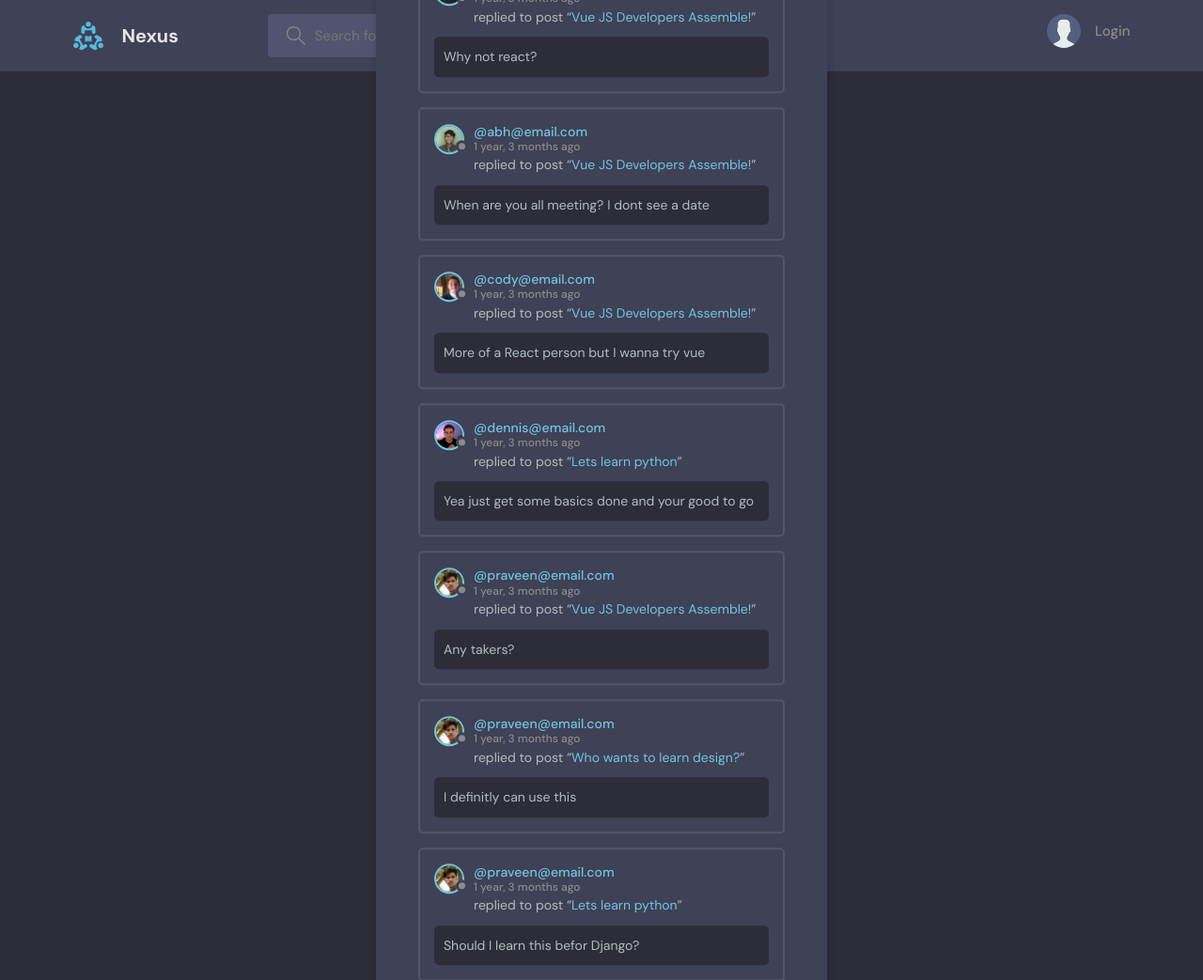
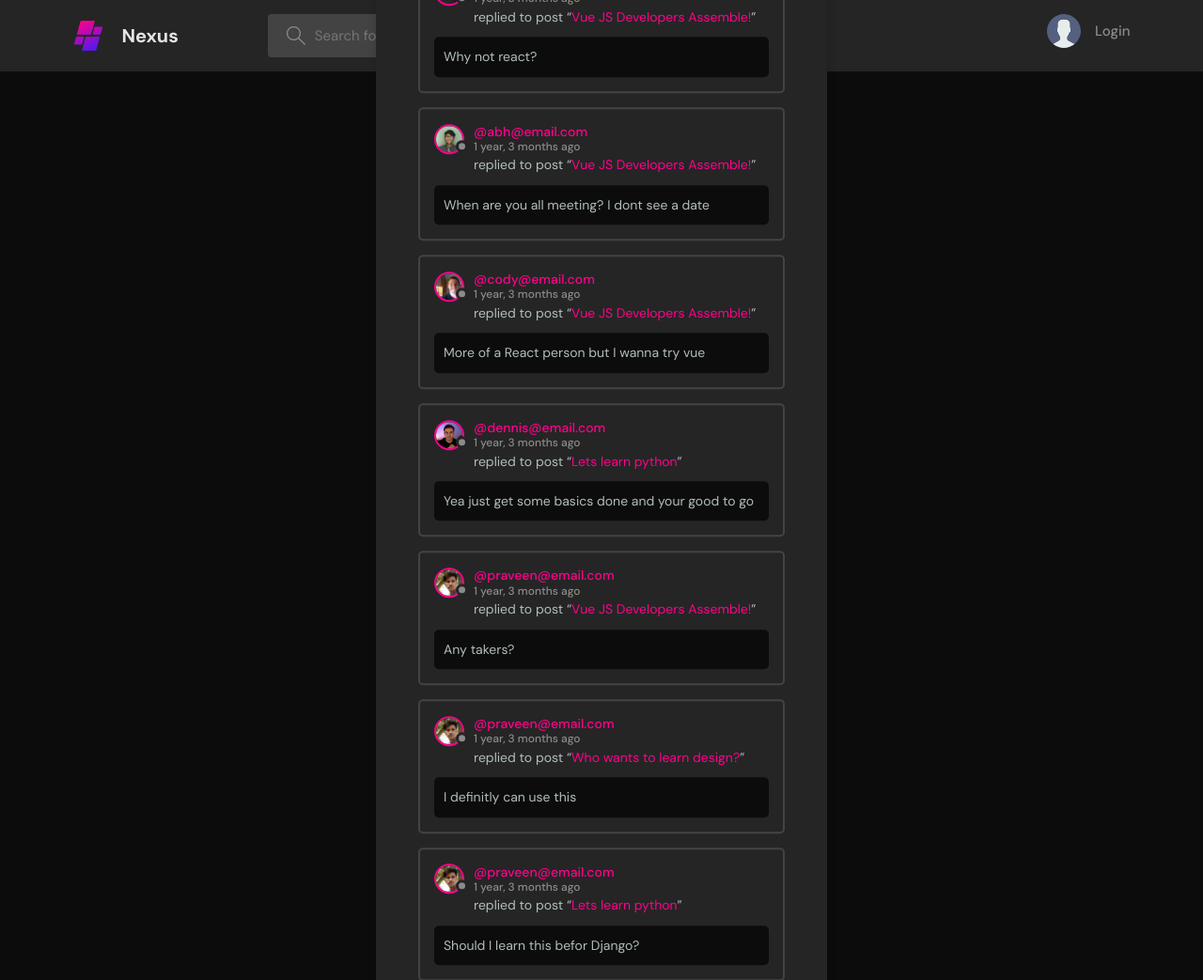
Before and after one commit to mathew2005/nexus, a Django app: page /activity/ in a window 1280 px wide. Shown: the top 1043 px of the page at 94% size. Run offline with Django 3.2, Linux system fonts and the light colour scheme; data comes from the database, SQL or seed files in the repository; both versions use the stored data as it was after the commit.

Commit message:
main setup

```diff
--- a/static/styles/main.css
+++ /dev/null
@@ -1,3 +0,0 @@
-body{
-    background-color: aquamarine;
-}
--- a/static/styles/style.css
+++ b/static/styles/style.css
@@ -1,15 +1,17 @@
 @import url("https://fonts.googleapis.com/css2?family=DM+Sans:wght@400;500;700&display=swap");
 
 :root {
-  --color-main: #71c6dd;
-  --color-main-light: #e1f6fb;
-  --color-dark: #3f4156;
-  --color-dark-medium: #51546e;
-  --color-dark-light: #696d97;
+  --color-main: #99ff00;
+  --color-main: #ff008c;
+  --color-main-light: #b399f6;
+  --color-dark: #252525;
+  --color-dark-medium: #434343;
+  --color-dark-light: #b0ff3a;
+  --color-dark-light: #ff3ade;
   --color-light: #e5e5e5;
   --color-gray: #8b8b8b;
   --color-light-gray: #b2bdbd;
-  --color-bg: #2d2d39;
+  --color-bg: #0c0c0c;
   --color-success: #5dd693;
   --color-error: #fc4b0b;
 }
--- a/templates/main.html
+++ b/templates/main.html
@@ -8,7 +8,8 @@
     <meta name="viewport" content="width=device-width, initial-scale=1.0" />
     <link rel="shortcut icon" href="assets/favicon.ico" type="image/x-icon" />
     <link rel="stylesheet" href="{% static 'styles/style.css' %}" />
-    <title>StudyBuddy - Find study partners around the world!</title>
+    <title>Nexus</title>
+    <link rel="ico" type="image/x-icon" href="{% static 'images/favicon.ico' %}">
 </head>
 
 <body>
--- a/templates/navbar.html
+++ b/templates/navbar.html
@@ -2,7 +2,7 @@
 <header class="header header--loggedIn">
     <div class="container">
         <a href="{% url 'home' %}" class="header__logo">
-            <img src="{% static 'images/logo.svg' %}" />
+            <img src="{% static 'images/logo.png' %}" />
             <h1>Nexus</h1>
         </a>
         <form class="header__search" method="GET" action="{% url 'home' %}">
--- a/theme/style.css
+++ b/theme/style.css
@@ -1,8 +1,9 @@
 @import url("https://fonts.googleapis.com/css2?family=DM+Sans:wght@400;500;700&display=swap");
 
 :root {
-  --color-main: #71c6dd;
+  --color-main: #ff0000;
   --color-main-light: #e1f6fb;
+  --color-dark: #3f4156;
   --color-dark: #3f4156;
   --color-dark-medium: #51546e;
   --color-dark-light: #696d97;
```
Also changed, not shown: db.sqlite3, static/images/favicon.ico, static/images/logo.png (added).
